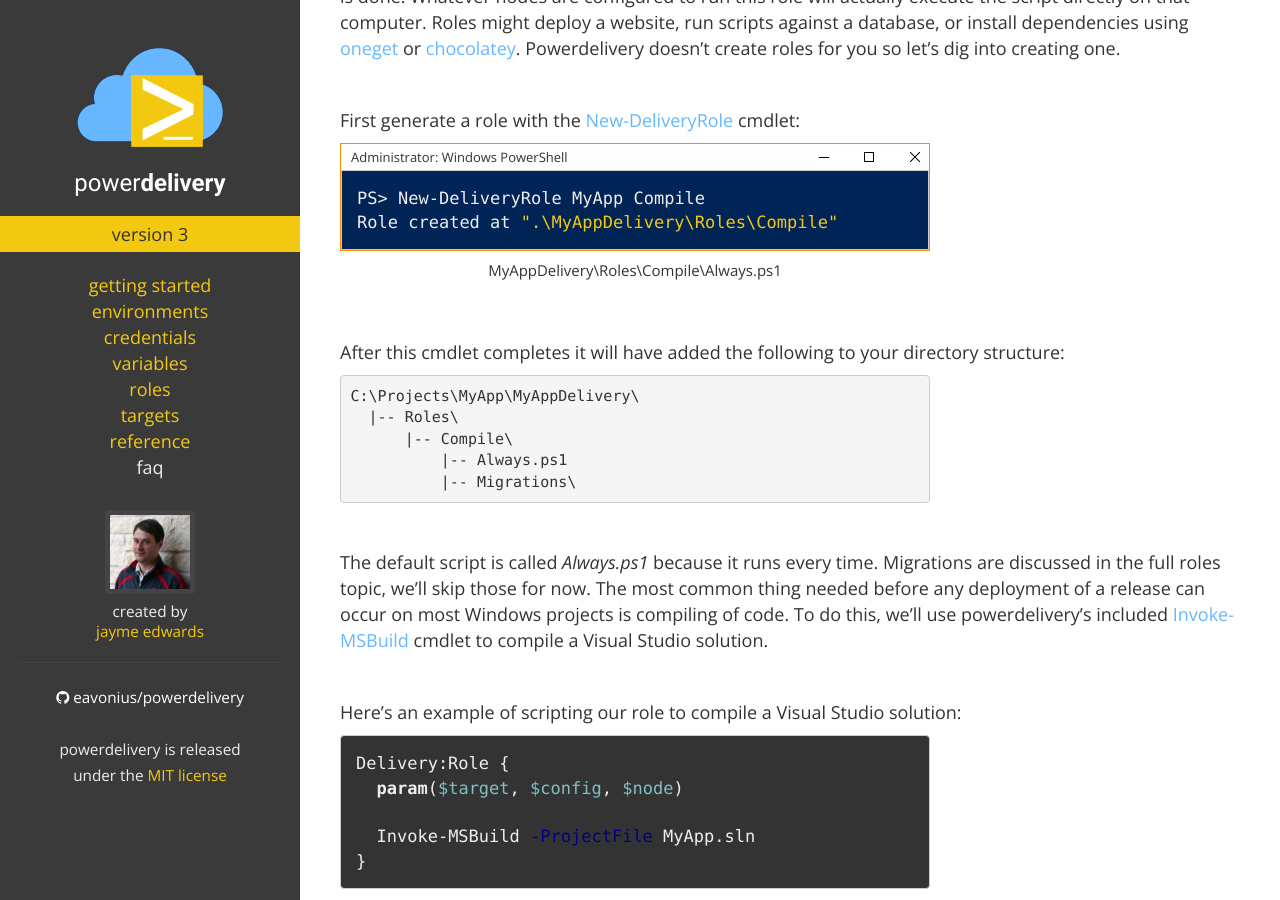
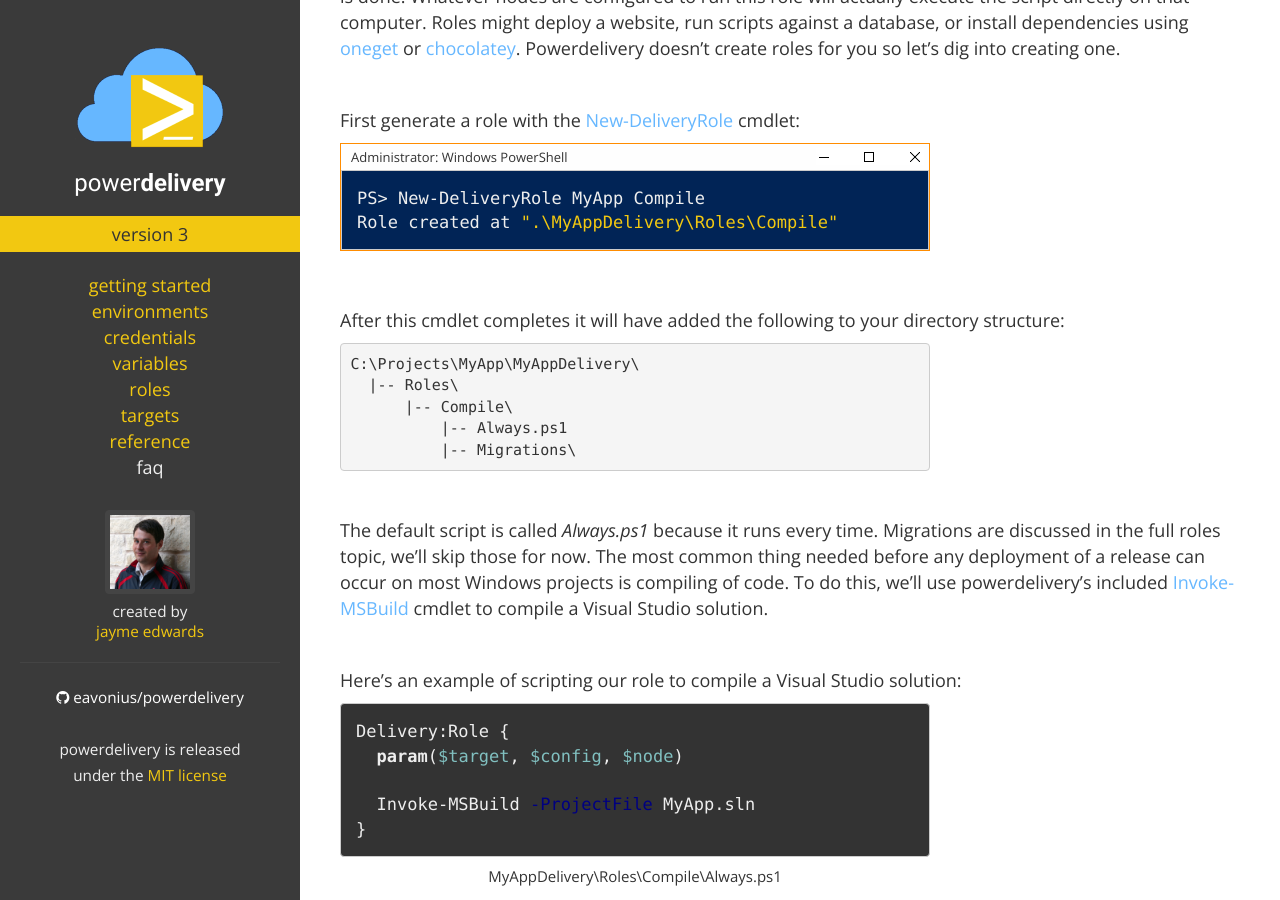
Before and after one commit to eavonius/powerdelivery, a Jekyll site: the page built from getting-started.markdown, in a window 1280 px wide and 900 px high, scrolled down 4691 px. Built offline with Jekyll 4.4.1, drawn with Linux system fonts in a browser that asks for light colours; nearby versions of some CDN libraries.

Commit message:
Removed unecessary filename

```diff
--- a/getting-started.markdown
+++ b/getting-started.markdown
@@ -218,7 +218,6 @@ PS> New-DeliveryRole MyApp Compile
 Role created at ".\MyAppDelivery\Roles\Compile"
 {% endhighlight %}
     </div>
-    <div class="filename">MyAppDelivery\Roles\Compile\Always.ps1</div>
   </div>
 </div>
 
```
